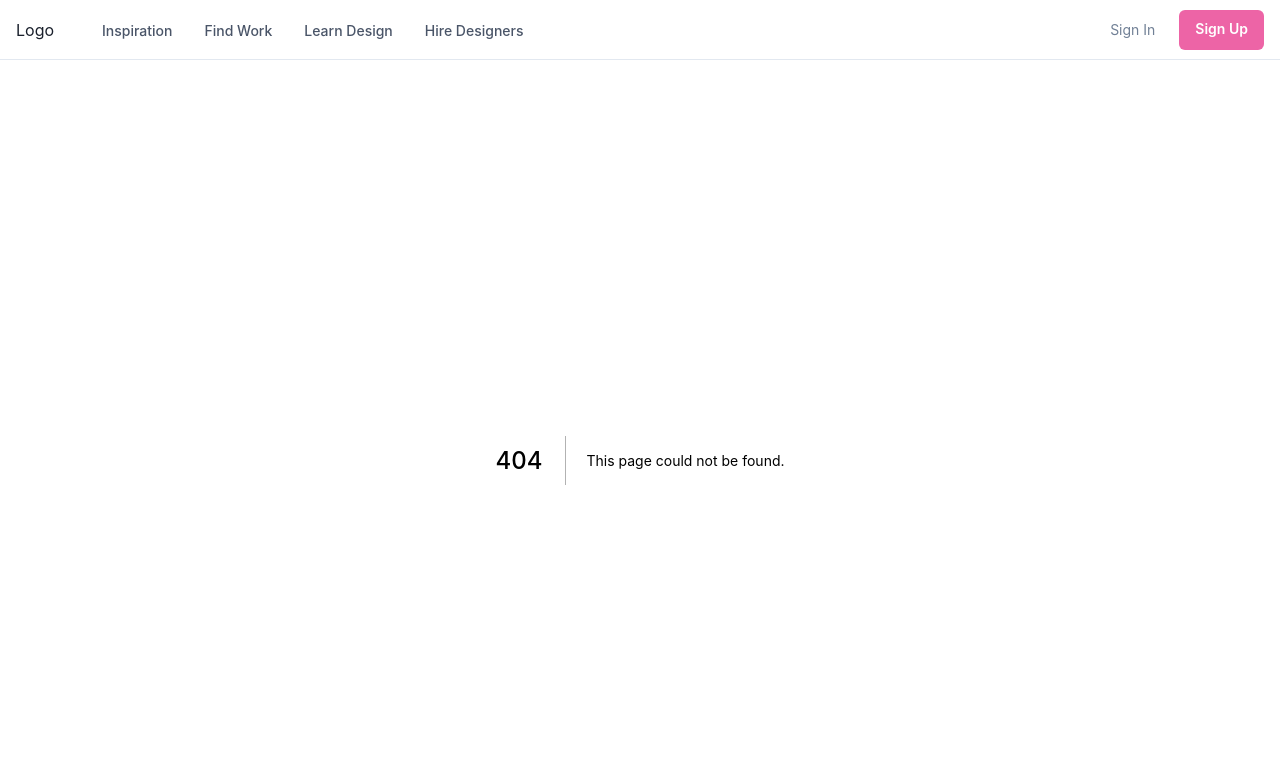
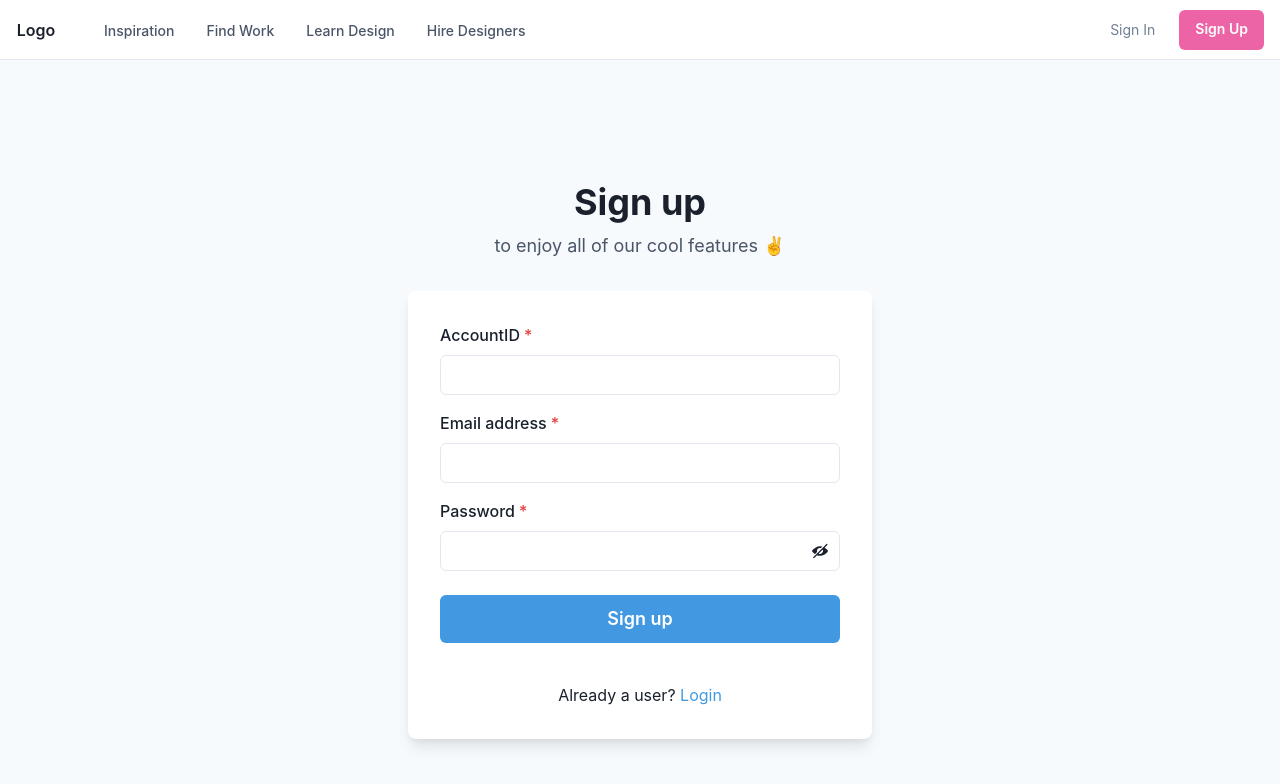
Before and after one commit to Paselan91/liff-nextjs, a Next.js app: page /signup in a window 1280 px wide. Before the commit this address had no page. Shown: the top 784 px of the page. Built offline with nearby package versions, Linux system fonts and the light colour scheme.

Commit message:
add login, signup page

```diff
--- a/src/components/organisms/MenuBar.tsx
+++ b/src/components/organisms/MenuBar.tsx
@@ -18,7 +18,62 @@ import {
 } from '@chakra-ui/react'
 import { FC, memo } from 'react'
 
-const MenuBar: FC = () => {
+interface Props {
+  navItems: NavItem[]
+}
+interface NavItem {
+  label: string
+  subLabel?: string
+  children?: NavItem[]
+  href?: string
+}
+
+const navItems: NavItem[] = [
+  {
+    label: 'Inspiration',
+    children: [
+      {
+        label: 'Explore Design Work',
+        subLabel: 'Trending Design to inspire you',
+        href: '#',
+      },
+      {
+        label: 'New & Noteworthy',
+        subLabel: 'Up-and-coming Designers',
+        href: '#',
+      },
+    ],
+  },
+  {
+    label: 'Find Work',
+    children: [
+      {
+        label: 'Job Board',
+        subLabel: 'Find your dream design job',
+        href: '#',
+      },
+      {
+        label: 'Freelance Projects',
+        subLabel: 'An exclusive list for contract work',
+        href: '#',
+      },
+    ],
+  },
+  {
+    label: 'Learn Design',
+    href: '#',
+  },
+  {
+    label: 'Hire Designers',
+    href: '#',
+  },
+]
+
+
+const MenuBar: FC<Props> = ({navItems}) => {
+  const loginUrl = '/login'
+  const signUpUrl = '/signup'
+  const topUrl = '/papers'
   const { isOpen, onToggle } = useDisclosure()
 
   return (
@@ -47,21 +102,24 @@ const MenuBar: FC = () => {
           />
         </Flex>
         <Flex flex={{ base: 1 }} justify={{ base: 'center', md: 'start' }}>
-          <Text
+          <Button
+            as={'a'}
+            variant={'link'}
+            href={topUrl}
             textAlign={useBreakpointValue({ base: 'center', md: 'left' })}
             fontFamily={'heading'}
             color={useColorModeValue('gray.800', 'white')}
-          >
+            style={{ textDecoration: 'none' }}
+            >
             Logo
-          </Text>
-
+          </Button>
           <Flex display={{ base: 'none', md: 'flex' }} ml={10}>
             <DesktopNav />
           </Flex>
         </Flex>
 
         <Stack flex={{ base: 1, md: 0 }} justify={'flex-end'} direction={'row'} spacing={6}>
-          <Button as={'a'} fontSize={'sm'} fontWeight={400} variant={'link'} href={'#'}>
+          <Button as={'a'} fontSize={'sm'} fontWeight={400} variant={'link'} href={loginUrl}>
             Sign In
           </Button>
           <Button
@@ -70,7 +128,8 @@ const MenuBar: FC = () => {
             fontWeight={600}
             color={'white'}
             bg={'pink.400'}
-            href={'#'}
+            as={'a'}
+            href={signUpUrl}
             _hover={{
               bg: 'pink.300',
             }}
@@ -94,7 +153,7 @@ const DesktopNav = () => {
 
   return (
     <Stack direction={'row'} spacing={4}>
-      {NAV_ITEMS.map((navItem) => (
+      {navItems.map((navItem) => (
         <Box key={navItem.label}>
           <Popover trigger={'hover'} placement={'bottom-start'}>
             <PopoverTrigger>
@@ -172,7 +231,7 @@ const DesktopSubNav = ({ label, href, subLabel }: NavItem) => {
 const MobileNav = () => {
   return (
     <Stack bg={useColorModeValue('white', 'gray.800')} p={4} display={{ md: 'none' }}>
-      {NAV_ITEMS.map((navItem) => (
+      {navItems.map((navItem) => (
         <MobileNavItem key={navItem.label} {...navItem} />
       ))}
     </Stack>
@@ -229,52 +288,4 @@ const MobileNavItem = ({ label, children, href }: NavItem) => {
   )
 }
 
-interface NavItem {
-  label: string
-  subLabel?: string
-  children?: Array<NavItem>
-  href?: string
-}
-
-const NAV_ITEMS: Array<NavItem> = [
-  {
-    label: 'Inspiration',
-    children: [
-      {
-        label: 'Explore Design Work',
-        subLabel: 'Trending Design to inspire you',
-        href: '#',
-      },
-      {
-        label: 'New & Noteworthy',
-        subLabel: 'Up-and-coming Designers',
-        href: '#',
-      },
-    ],
-  },
-  {
-    label: 'Find Work',
-    children: [
-      {
-        label: 'Job Board',
-        subLabel: 'Find your dream design job',
-        href: '#',
-      },
-      {
-        label: 'Freelance Projects',
-        subLabel: 'An exclusive list for contract work',
-        href: '#',
-      },
-    ],
-  },
-  {
-    label: 'Learn Design',
-    href: '#',
-  },
-  {
-    label: 'Hire Designers',
-    href: '#',
-  },
-]
-
 export default memo(MenuBar)
--- /dev/null
+++ b/src/pages/signup/index.tsx
@@ -0,0 +1,95 @@
+import { ViewIcon, ViewOffIcon } from '@chakra-ui/icons'
+import {
+  Flex,
+  Box,
+  FormControl,
+  FormLabel,
+  Input,
+  InputGroup,
+  HStack,
+  InputRightElement,
+  Stack,
+  Button,
+  Heading,
+  Text,
+  useColorModeValue,
+  Link,
+  Center,
+} from '@chakra-ui/react'
+import { FC, memo, useState } from 'react'
+
+const SignUp: FC = () => {
+  const [showPassword, setShowPassword] = useState(false)
+  const loginUrl = "/login"
+
+  return (
+    <Flex
+      minH={'100vh'}
+      align={'center'}
+      justify={'center'}
+      bg={useColorModeValue('gray.50', 'gray.800')}
+    >
+      <Stack spacing={8} mx={'auto'} maxW={'lg'} py={12} px={6}>
+        <Stack align={'center'}>
+          <Heading fontSize={'4xl'} textAlign={'center'}>
+            Sign up
+          </Heading>
+          <Text fontSize={'lg'} color={'gray.600'}>
+            to enjoy all of our cool features ✌️
+          </Text>
+        </Stack>
+
+        <Center >
+
+        <Box w='xl' rounded={'lg'} bg={useColorModeValue('white', 'gray.700')} boxShadow={'lg'} p={8}>
+          <Stack spacing={4}>
+            <FormControl id='AccountID' isRequired>
+              <FormLabel>AccountID</FormLabel>
+              <Input type='text' />
+            </FormControl>
+            <FormControl id='email' isRequired>
+              <FormLabel>Email address</FormLabel>
+              <Input type='email' />
+            </FormControl>
+            <FormControl id='password' isRequired>
+              <FormLabel>Password</FormLabel>
+              <InputGroup>
+                <Input type={showPassword ? 'text' : 'password'} />
+                <InputRightElement h={'full'}>
+                  <Button
+                    variant={'ghost'}
+                    onClick={() => setShowPassword((showPassword) => !showPassword)}
+                  >
+                    {showPassword ? <ViewIcon /> : <ViewOffIcon />}
+                  </Button>
+                </InputRightElement>
+              </InputGroup>
+            </FormControl>
+            <Stack spacing={10} pt={2}>
+              <Button
+                loadingText='Submitting'
+                size='lg'
+                bg={'blue.400'}
+                color={'white'}
+                _hover={{
+                  bg: 'blue.500',
+                }}
+              >
+                Sign up
+              </Button>
+            </Stack>
+            <Stack pt={6}>
+              <Text align={'center'}>
+                Already a user? <Link href={loginUrl} color={'blue.400'}>Login</Link>
+              </Text>
+            </Stack>
+          </Stack>
+        </Box>
+        </Center>
+
+      </Stack>
+    </Flex>
+  )
+}
+
+export default memo(SignUp)
```
Also changed, not shown: src/pages/login/index.tsx (added, +74 -0 lines).
